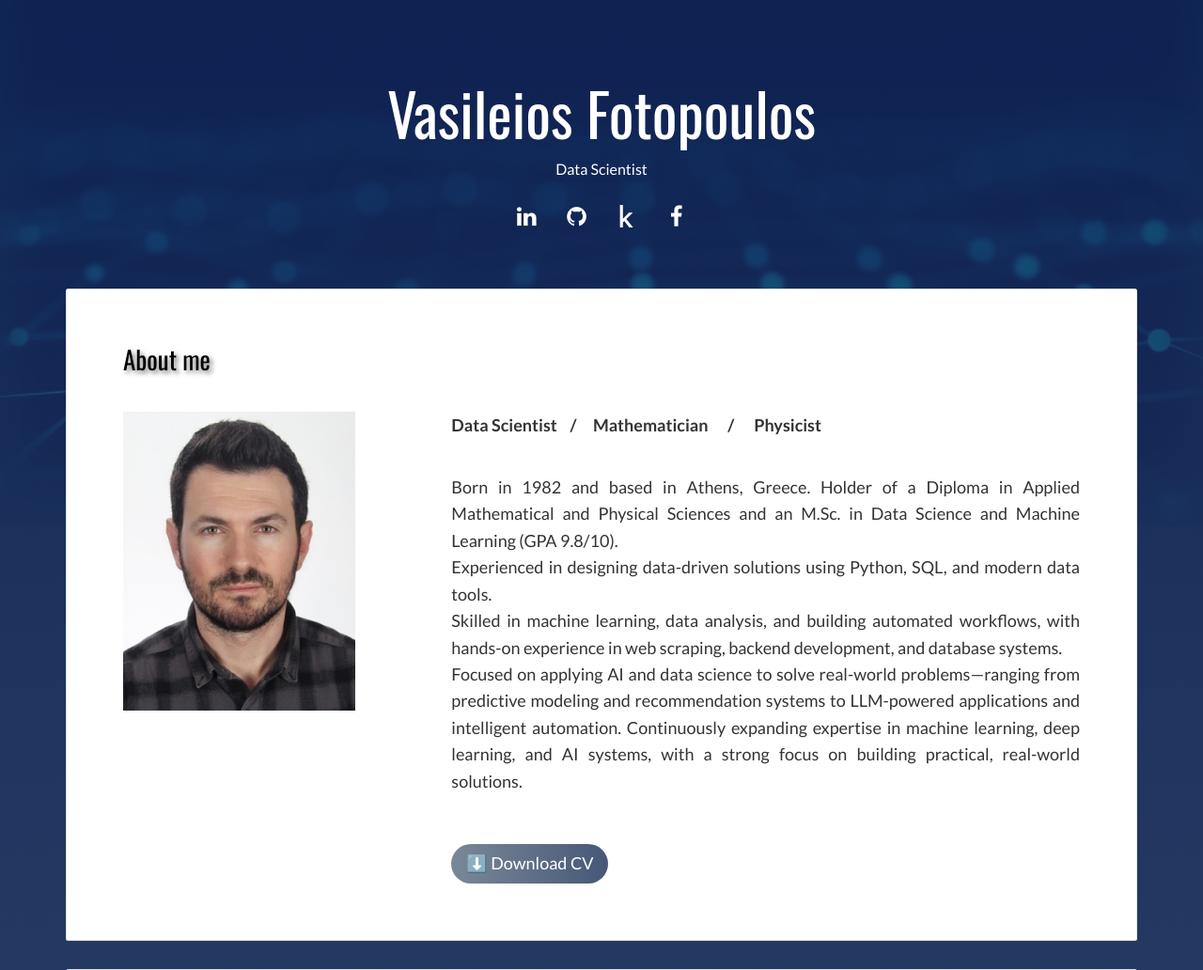
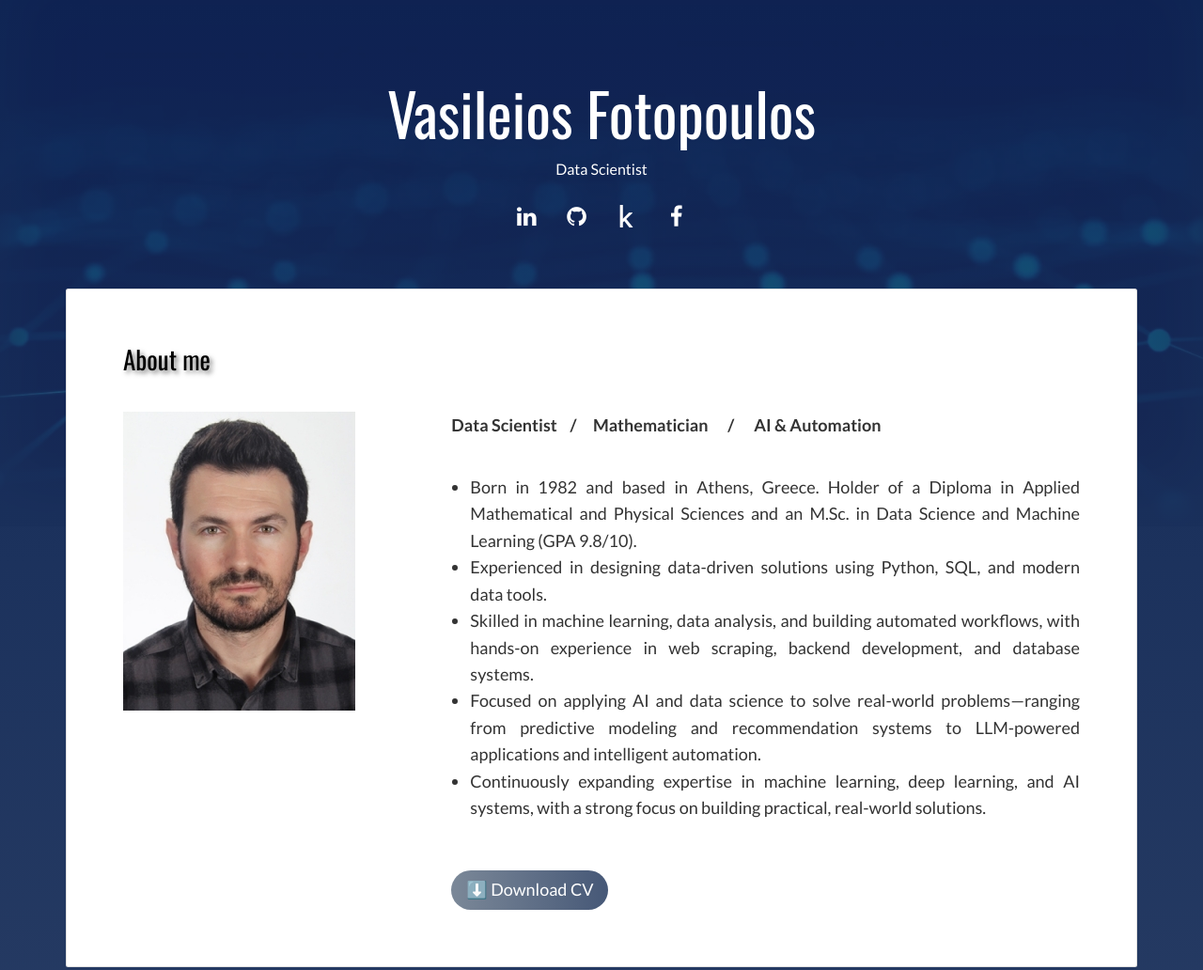
Before and after one commit to fotopoulos-v/Portfolio-website, a Flask app: page / in a window 1280 px wide. Shown: the top 1032 px of the page at 94% size. Run offline with Flask 3, Linux system fonts and the light colour scheme; some libraries are stand-ins or nearby versions.

Commit message:
modified entry text again

```diff
--- a/templates/index.html
+++ b/templates/index.html
@@ -227,15 +227,21 @@
                 <p><img src="./static/assets/images/img-10.jpg" class="img-responsive" alt=""></p>
               </div>
               <div class="col-md-8">
-              <p style="font-size: 18px;"><b>Data Scientist&nbsp;&nbsp;&nbsp;&nbsp;/&nbsp;&nbsp;&nbsp;&nbsp;  Mathematician &nbsp;&nbsp;&nbsp;&nbsp; / &nbsp;&nbsp;&nbsp;&nbsp;  Physicist</b></p><br>
-              <p style="text-align: justify; font-size: 18px;"> Born in 1982 and based in Athens, Greece. Holder of a Diploma in Applied Mathematical and Physical Sciences
-			  and an M.Sc. in Data Science and Machine Learning (GPA 9.8/10). <br>
-			  Experienced in designing data-driven solutions using Python, SQL, and modern data tools. <br>
-			  Skilled in machine learning, data analysis, and building automated workflows, with hands-on experience in web scraping, backend development, and database
-			  systems. <br>
-			  Focused on applying AI and data science to solve real-world problems—ranging from predictive modeling and recommendation systems to LLM-powered
-			  applications and intelligent automation. Continuously expanding expertise in machine learning, deep learning, and AI systems, with a strong focus
-			  on building practical, real-world solutions.</p>
+              <p style="font-size: 18px;"><b>Data Scientist&nbsp;&nbsp;&nbsp;&nbsp;/&nbsp;&nbsp;&nbsp;&nbsp;  Mathematician &nbsp;&nbsp;&nbsp;&nbsp; / &nbsp;&nbsp;&nbsp;&nbsp;  AI & Automation</b></p><br>
+
+			<ul style="font-size: 18px; text-align: justify; padding-left: 20px;">
+			  <li>Born in 1982 and based in Athens, Greece. Holder of a Diploma in Applied Mathematical and Physical Sciences and an M.Sc. in Data Science and Machine Learning (GPA 9.8/10).</li>
+
+			  <li>Experienced in designing data-driven solutions using Python, SQL, and modern data tools.</li>
+
+			  <li>Skilled in machine learning, data analysis, and building automated workflows, with hands-on experience in web scraping, backend development, and database systems.</li>
+
+			  <li>Focused on applying AI and data science to solve real-world problems—ranging from predictive modeling and recommendation systems to LLM-powered applications and intelligent automation.</li>
+
+			  <li>Continuously expanding expertise in machine learning, deep learning, and AI systems, with a strong focus on building practical, real-world solutions.</li>
+			</ul>
+
+
 			  <br>
 				<a href="./static/assets/downloads/FotopoulosVasileiosCV.pdf"
 				   class="btn btn-primary"
```
